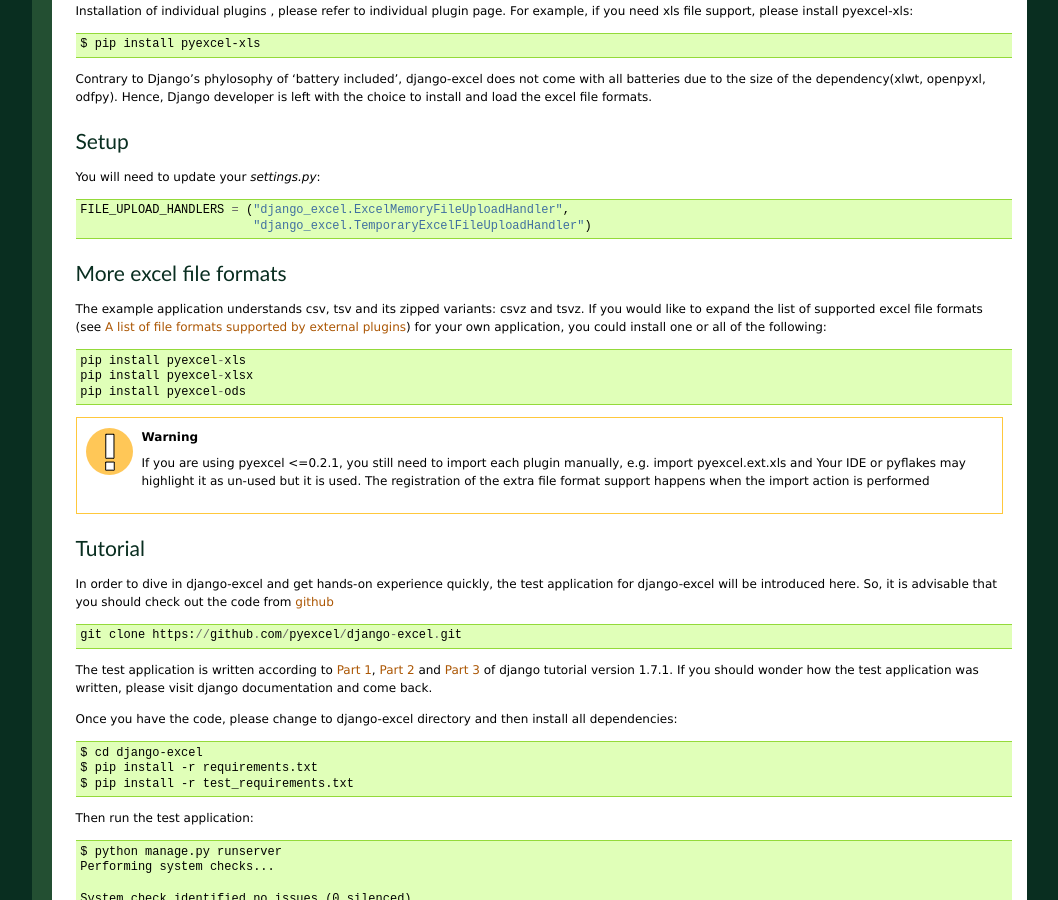
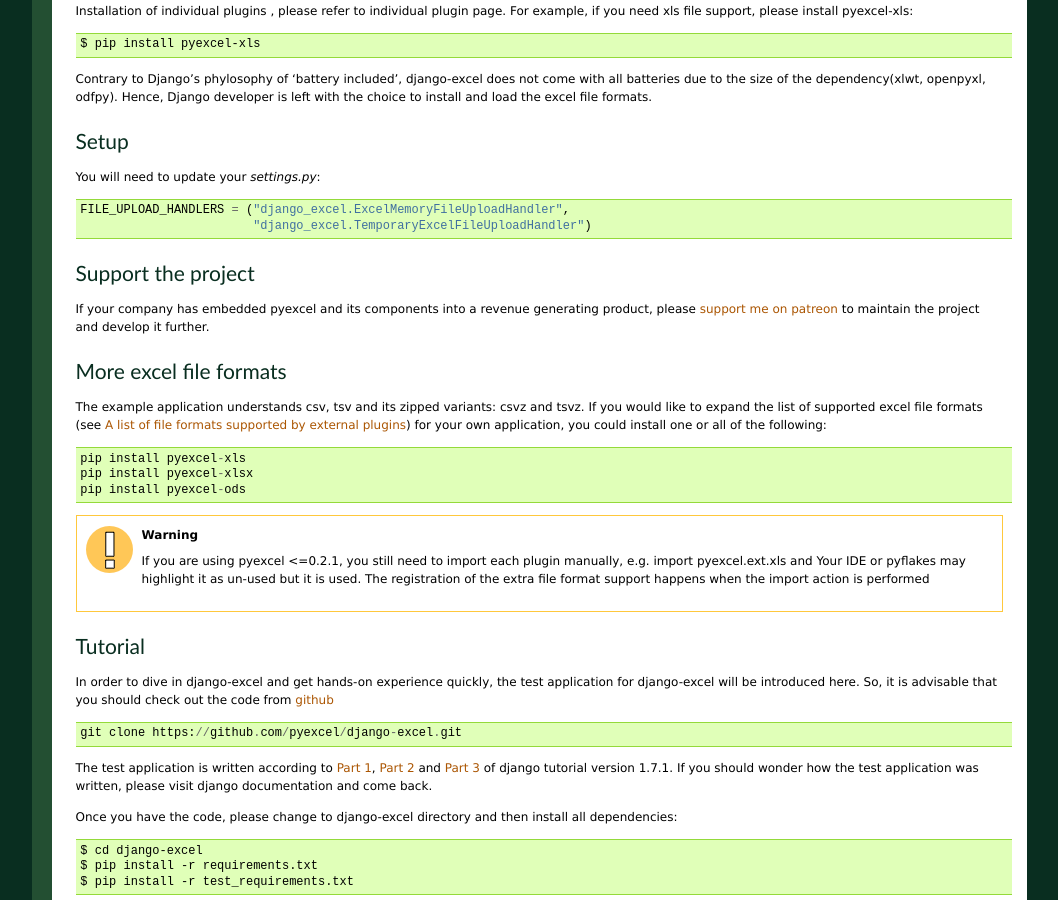
Before and after one commit to pyexcel-webwares/django-excel, a Sphinx documentation site: the page built from doc/source/index.rst, in a window 1280 px wide and 900 px high, scrolled down 2024 px. Shown: the whole window, without its empty margins (111-1169 px from the left). Built offline with Sphinx 7.4.7, drawn with Linux system fonts in a browser that asks for light colours.

Commit message:
test against latest pyexcel

```diff
--- a/README.rst
+++ b/README.rst
@@ -266,4 +266,5 @@
 ================================================================================
 
 If your company has embedded pyexcel and its components into a revenue generating
-product, please `support me on patreon <https://www.patreon.com/pyexcel>`_.
+product, please `support me on patreon <https://www.patreon.com/pyexcel>`_ to
+maintain the project and develop it further.
--- a/doc/source/index.rst
+++ b/doc/source/index.rst
@@ -148,6 +148,15 @@
 
     FILE_UPLOAD_HANDLERS = ("django_excel.ExcelMemoryFileUploadHandler",
                             "django_excel.TemporaryExcelFileUploadHandler")
+
+
+
+Support the project
+-----------------------
+
+If your company has embedded pyexcel and its components into a revenue generating
+product, please `support me on patreon <https://www.patreon.com/pyexcel>`_ to
+maintain the project and develop it further.
 
 
 More excel file formats
```
Also changed, not shown: rnd_requirements.txt (+5 -4 lines).
